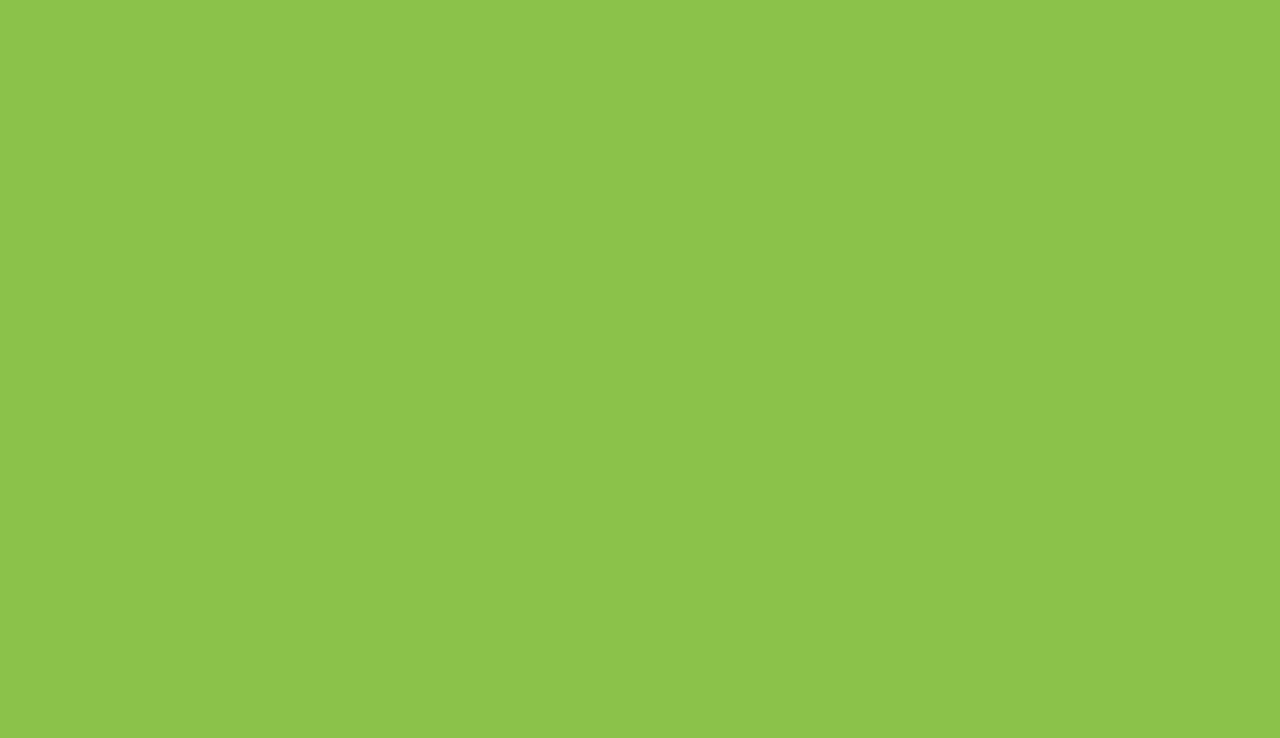
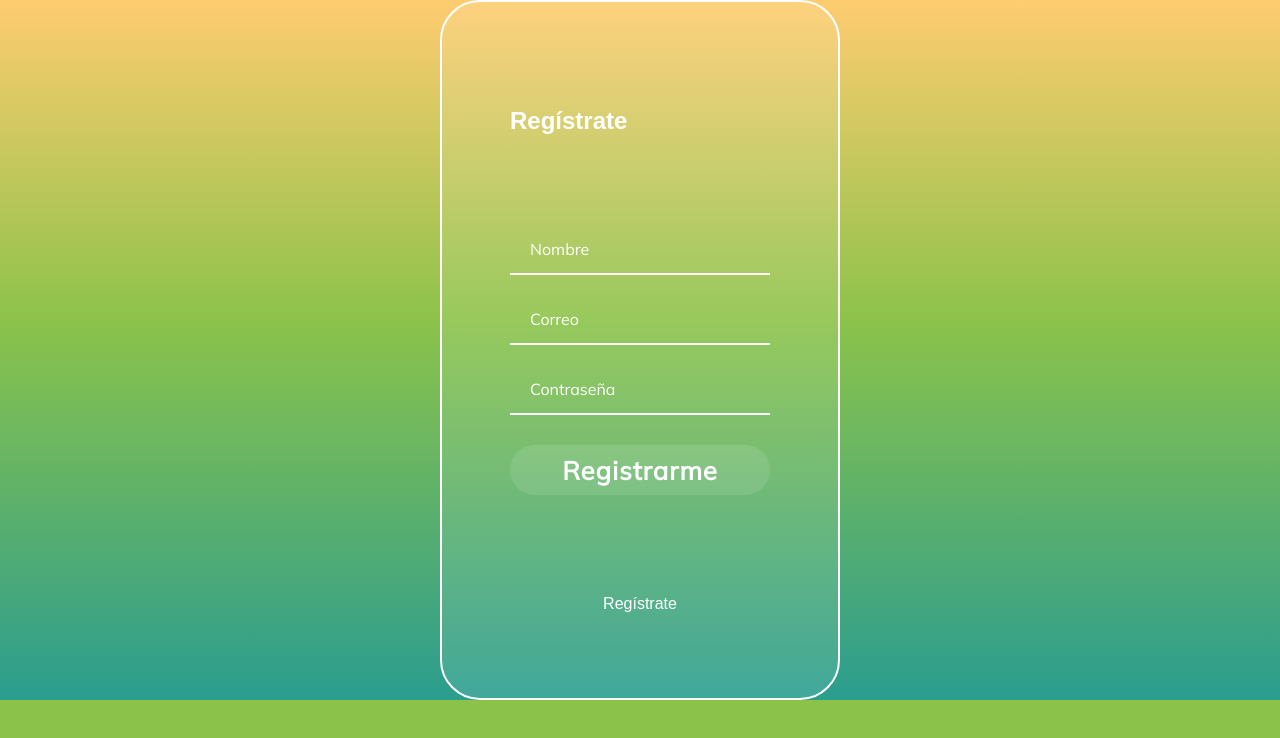
Before and after one commit to GregoryInnovo/Foodhy-Web, a React app: page /register in a window 1280 px wide. Shown: the top 738 px of the page. Built offline with nearby package versions, Linux system fonts and the light colour scheme.

Commit message:
Componente de Notfound

```diff
--- a/src/assets/styles/Media.scss
+++ b/src/assets/styles/Media.scss
@@ -13,3 +13,9 @@
         flex-direction: column;
     }
 }
+
+// @media (max-width: 1300px) {
+//     .container__error {
+//         border: none;
+//     }
+// }
--- /dev/null
+++ b/src/assets/styles/components/NotFound.scss
@@ -0,0 +1,32 @@
+@import '../Vars.scss';
+@import '../Media.scss';
+
+.container__error {
+    color: $blanco;
+    @extend .flex;
+    height: 490px;
+    font-size: 2.0em;
+    justify-content: center;
+    text-align: center;
+    width: 38%;
+    margin: auto;
+    border: 2px solid rgba(255, 255, 255, 0.5);
+    border-radius: 360px;
+}
+.container__error--details {
+    animation-name: pulse;
+    animation-duration: 2s;
+    animation-iteration-count: infinite;
+}
+
+@keyframes pulse {
+    0% {transform: scale(1);}
+    50% {transform: scale(1.1);}
+    100% {transform: scale(1);}
+}
+
+@media (max-width: 1300px) {
+    .container__error {
+        border: none;
+    }
+}
--- /dev/null
+++ b/src/assets/styles/components/Register.scss
@@ -0,0 +1,31 @@
+@import '../Vars.scss';
+
+// .register {
+//     background-image: #181818;
+//     display: flex;
+//     align-items: center;
+//     flex-direction: column;
+//     justify-content: center;
+//     padding: 0px 30px;
+//     min-height: calc(100vh - 200px);
+// }
+.login__container--register {
+    font-size: 1.6rem;
+}
+.login__container--register a {
+    color: $blanco;
+    font-weight: bold;
+    font-size: 1rem;
+    text-decoration: none;
+}
+.login__container--register-enter{
+    font-size: 1rem;
+    text-align: center;
+}
+.login__container--register-enter a {
+    color: $blanco;
+    text-decoration: none;
+}
+.login__container--register a:hover {
+    text-decoration: underline;
+}
--- /dev/null
+++ b/src/containers/NotFound.jsx
@@ -0,0 +1,19 @@
+import React from 'react';
+import Header from '../components/Header';
+import Footer from '../components/Footer';
+import '../assets/styles/components/NotFound.scss';
+
+const NotFound = () => (
+    <>
+        <Header />
+        <section className="container__error">
+            <section className="container__error--details">
+                <h2>Error 404</h2>
+                <p>Página no encontrada</p>
+            </section>
+        </section>
+        <Footer />
+    </>
+);
+
+export default NotFound;
--- /dev/null
+++ b/src/containers/Register.jsx
@@ -0,0 +1,19 @@
+import React from 'react';
+import '../assets/styles/components/Register.scss';
+
+const Register = () => (
+    <section className="login">
+        <section className="login__container">
+            <h2>Regístrate</h2>
+            <form className="login__container--form">
+                <input className="input__login" type="text" placeholder="Nombre" />
+                <input className="input__login" type="password" placeholder="Correo" />
+                <input className="input__login" type="password" placeholder="Contraseña" />
+                <button className="button">Registrarme</button>
+            </form>
+            <p className="login__container--register-enter"><a href="#">Regístrate</a></p>
+        </section>
+    </section>
+);
+
+export default Register;
--- a/src/routes/App.js
+++ b/src/routes/App.js
@@ -1,14 +1,20 @@
 // las rutas a trabajar
 import React from 'react';
-import { BrowserRouter, Route } from 'react-router-dom';
+import { BrowserRouter, Switch, Route } from 'react-router-dom';
 import Home from '../containers/Home';
 import Login from '../containers/Login';
+import Register from '../containers/Register';
+import NotFound from '../containers/NotFound';
 
 // return explicito ()
 const App = () => (
     <BrowserRouter>
-        <Route exact path="/" component={Home} />
-        <Route exact path="/login" component={Login} />
+        <Switch>
+            <Route exact path="/" component={Home} />
+            <Route exact path="/login" component={Login} />
+            <Route exact path="/register" component={Register} />
+            <Route component={NotFound} />
+        </Switch>
     </BrowserRouter>
 );
 
```
